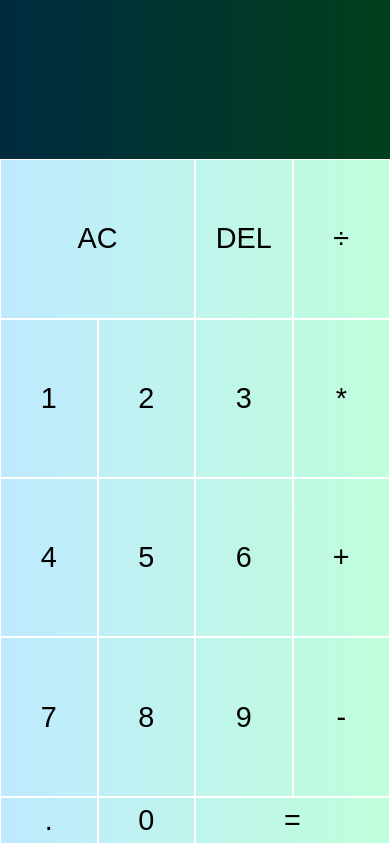
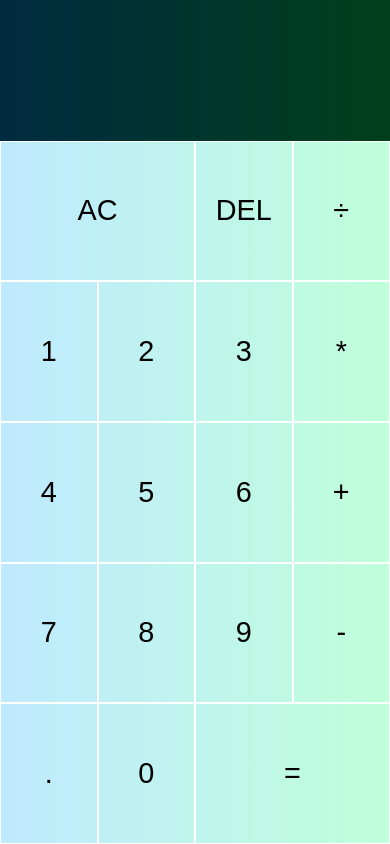
Before and after one commit to AmitKoushik07/Advance-Calculator, a plain HTML site: page index.html in a window 390 px wide. Drawn offline with nearby package versions, Linux system fonts and the light colour scheme.

Commit message:
Update index.css

```diff
--- a/index.css
+++ b/index.css
@@ -72,6 +72,6 @@ body {
         justify-content: center;
         align-content: center;
         grid-template-columns: repeat(4, 1fr);
-        grid-template-rows: repeat(5, 1fr);
+        grid-template-rows: repeat(6, 1fr);
     }
 }
```
